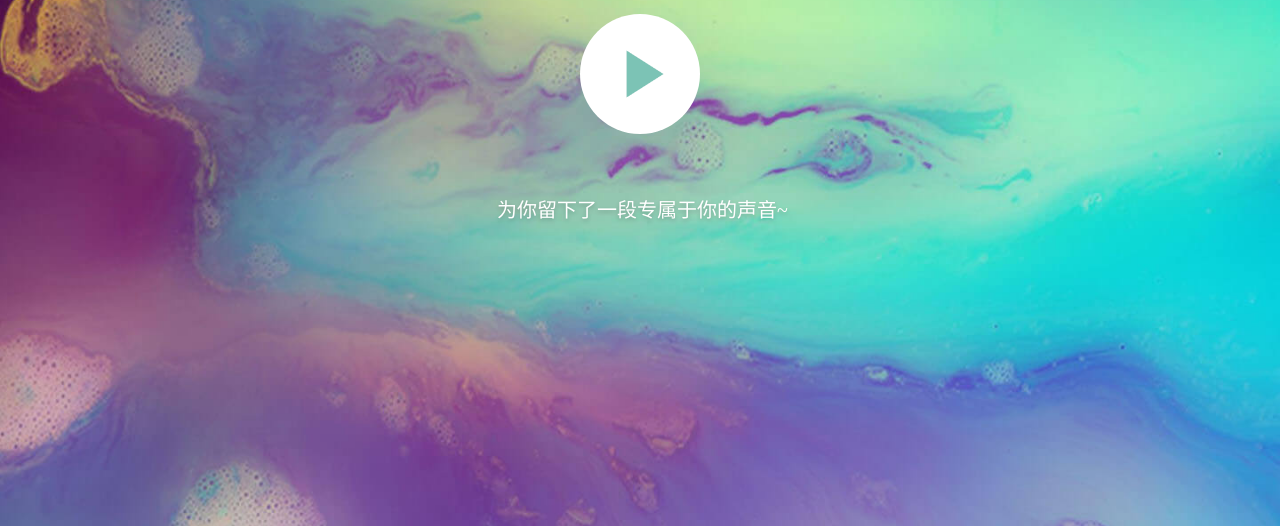
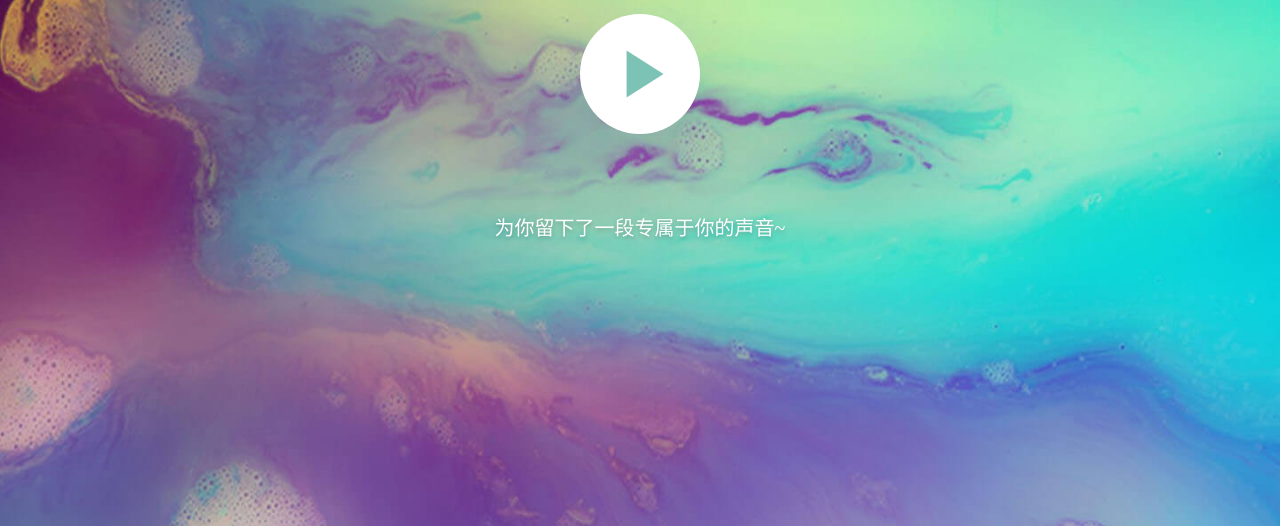
Before and after one commit to delbertbeta/bbt-recorder, a PHP site: page /record-manage/show.html in a window 1280 px wide. Shown: the part 136-662 px from the top of the page. Run offline with PHP 8.4, Linux system fonts and the light colour scheme; data that the repository does not hold is empty.

Commit message:
add <br /> to the name and tip text

```diff
--- a/srv/record-manage/css/show.css
+++ b/srv/record-manage/css/show.css
@@ -43,10 +43,11 @@ body {
 .text {
   width: 100%;
   text-align: center;
-  padding: 40px;
+  padding: 20px;
   box-sizing: border-box;
   font-size: 20px;
   text-shadow: 0px 2px 4px rgba(0, 0, 0, 0.2);
+  line-height: 36px;
 }
 
 .text>.tip-text>.name {
--- a/srv/record-manage/show.html
+++ b/srv/record-manage/show.html
@@ -17,7 +17,7 @@
     </div>
   </div>
   <div class="text">
-    <p class="tip-text"><span id="name" class="name"></span>为你留下了一段专属于你的声音~</p>
+    <p class="tip-text"><span id="name" class="name"></span><br />为你留下了一段专属于你的声音~</p>
   </div>
   <script src="./js/show.js"></script>
 </body>
```
